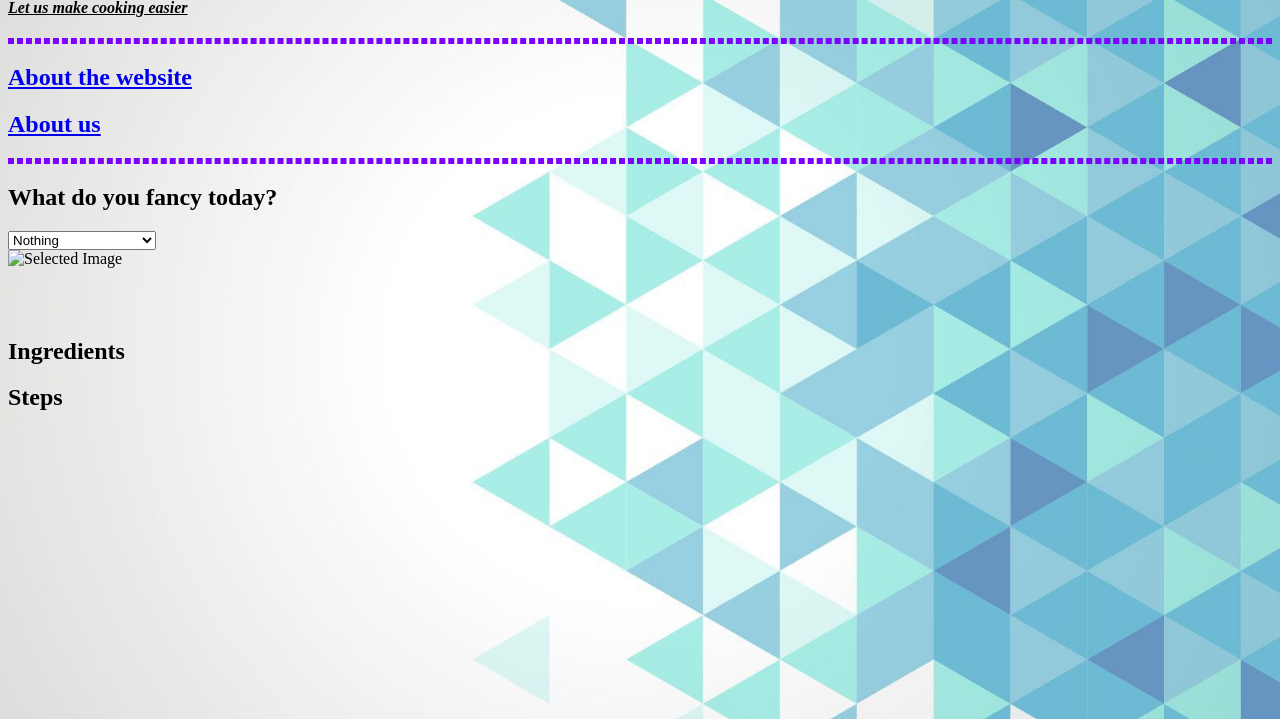
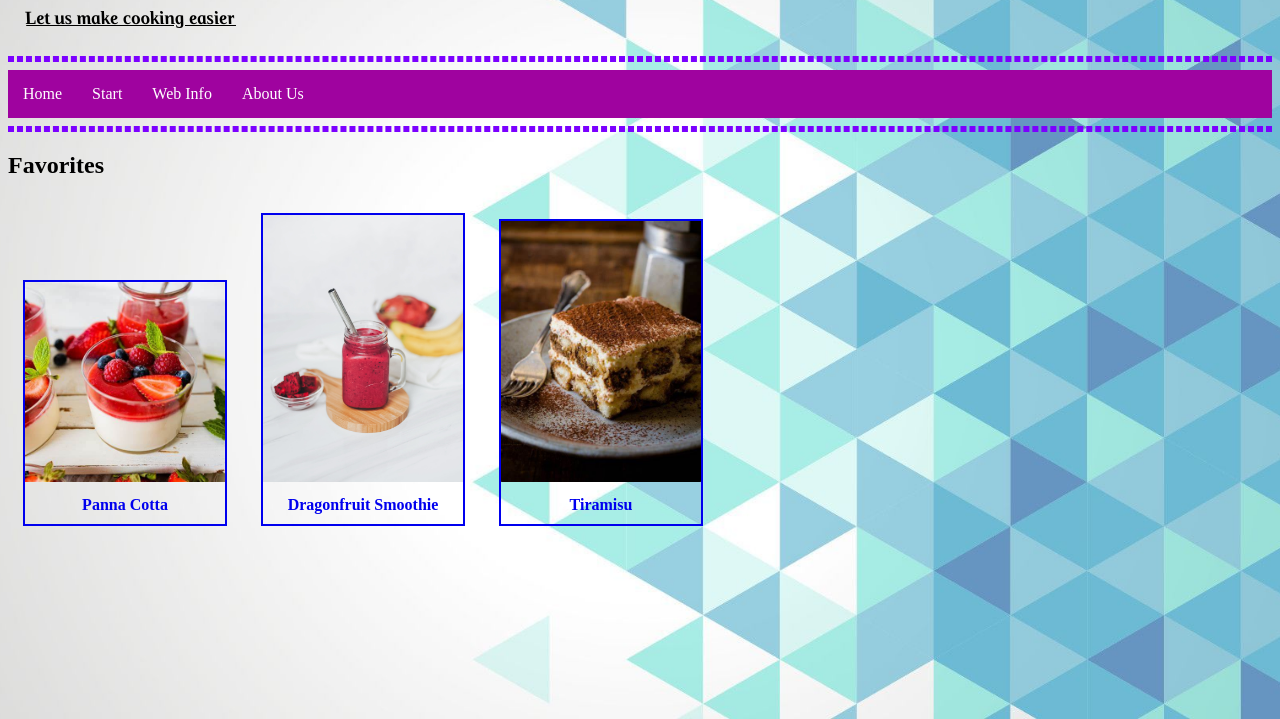
Before and after one commit to VietTrung-GGit/CookEasy, a plain HTML site: page index.html in a window 1280 px wide. Shown: the part 81-800 px from the top of the page. Drawn offline with Linux system fonts and the light colour scheme.

Commit message:
Add files via upload

```diff
--- a/index.html
+++ b/index.html
@@ -8,32 +8,53 @@
     <link rel="icon" href="images/chicken.png">
 </head>
 <body>
+    <div id="title">
+    <b><h1>Welcome to Thought for Food!</h1></b>
+    <u><i><h3>Let us make cooking easier</h3></i></u>
+    </div>
+    <hr>
+    <nav class="navbar">
+        <ul>
+            <li><a href="index.html">Home</a></li>
+            <li><a href="test.html">Start</a></li>
+            <li><a href="infoweb.html">Web Info</a></li>
+            <li><a href="infous.html">About Us</a></li>
+        </ul>
+    </nav>
 
-    <b><h1>Welcome to Thought for Food!</h1></b>
-    <u><i><h4>Let us make cooking easier</h4></i></u>
-    <hr>
-    <a href="infoweb.html">
+    <!--<a href="infoweb.html">
         <h2>About the website</h2>
     </a>
     <a href="infous.html">
         <h2>About us</h2>
-    </a>
+    </a>-->
     <hr>
-    <h2>What do you fancy today?</h2>
-    <select id="Selector" >
-        <option>Nothing</option>
-        <option value="images/pink-dragon-fruit-smoothie-1.jpeg">Dragonfruit Smoothie</option>
-        <option value="images/shamrock-smoothie-1.jpeg">Shamrock Smoothie</option>
-        <option value="images/best-vegan-matcha-latte-1.jpeg">Vegan Matcha</option>
-    </select>
-    <br>
-    <img id="displayImage" src="images/" alt="Selected Image" style="width:300px;height:auto;">
-    <b><div class="display" id="displayText"></div></b>
-    <div class= "display" id="displayDesc"></div>
-    <b><h2>Ingredients</h2></b>
-    <div class="display2" id="displayIng"></div>
-    <b><h2>Steps</h2></b>
-    <div class="display2" id="displaySteps"></div>
-    <script src="script.js"></script>
+    <b><h2>Favorites</h2></b>
+    <a href="test.html"><div class="gallery">
+
+        <img src="images/pannacotta.jpg" >
+
+        <b><div class="fooddescription">Panna Cotta</div></b>
+    </div></a>
+
+    <a href="test.html"><div class="gallery">
+
+        <img src="images/pink-dragon-fruit-smoothie-1.jpeg" >
+
+        <b><div class="fooddescription">Dragonfruit Smoothie</div></b>
+    </div></a>
+
+
+    <a href="test.html"><div class="gallery">
+
+        <img src="images/tiramisu.jpg" >
+
+        <b><div class="fooddescription">Tiramisu</div></b>
+    </div></a>
+
+
+
+
+
 </body>
 </html>
--- a/script.js
+++ b/script.js
@@ -22,6 +22,16 @@ document.getElementById('Selector').addEventListener('change',function() {
             document.getElementById('displayText').innerText = "Vegan Matcha";
             document.getElementById('displayDesc').innerText = "The best creamy, clump-free vegan matcha latte that you can make at home! Don't be intimidated - this recipe is super easy and requires just 4 ingredients and 5 minutes. Never pay for overpriced matcha latte at cafes again!";
         }
+    else if (text == "Tiramisu")
+        {
+            document.getElementById('displayText').innerText = "Tiramisu";
+            document.getElementById('displayDesc').innerText = "Tiramisù, one of Italy's most recognizable sweets and frequently appears at the top of internet searches for the country’s best Italian desserts.";
+        }
+    else if (text == "Panna Cotta")
+        {
+            document.getElementById('displayText').innerText = "Panna Cotta";
+            document.getElementById('displayDesc').innerText = "One of the most beloved Italian desserts, panna cotta is rich and silky with pure dairy flavor.";
+        }
     else
     {
         document.getElementById('displayText').innerText = "";
@@ -43,6 +53,14 @@ document.getElementById('Selector').addEventListener('change',function() {
         else if (text == "Vegan Matcha")
             {
                 document.getElementById('displayIng').innerText = "1.5 tsp matcha powder\n 1 tbsp hot water\n 1 tbsp maple syrup (optional)\n 240ml oat milk\n 4-5 ice cubes";
+            }
+        else if (text == "Tiramisu")
+            {
+                document.getElementById('displayIng').innerText = "Ladyfingers\nMascarpone\nCoffee\nHeavy Whipped Cream\nGranulated Sugar\nVanilla extract\nCocoa powder";
+            }
+        else if (text == "Panna Cotta")
+            {
+                document.getElementById('displayIng').innerText = "Whipping cream\nUnflavored gelatin\nSugar\nGreek yogurt (or sour cream)\nVanilla. ";
             }
         else
         {
@@ -70,6 +88,16 @@ document.getElementById('Selector').addEventListener('change',function() {
                 document.getElementById('displaySteps').innerText = "Sift matcha powder into a small bowl.\n Add maple syrup and hot water to the bowl. Using a bamboo whisk, whisk vigorously until matcha is completely dissolved and mixture is frothy.\n In your serving cup, add ice cubes, oat milk and matcha mixture. Stir until combined.";
 
             }
+        else if (text == "Tiramisu")
+            {
+                document.getElementById('displaySteps').innerText = "Mix creamy filling.Beat the mascarpone, cream, sugar, and vanilla together until stiff peaks.\nDip lady fingers.Add the espresso and liqueur (if using) to a shallow bowl and dip the lady fingers on both sides (don't let them soak-just a quick dip!)\nLayer mascarpone. Smooth a layer of the mascarpone/whipped cream mixture on top of the lady fingers.\nRepeat.Add another layer of lady fingers (dipped in coffee and liqueur) and another layer of cheese mixture. Dust with cocoa powder.";
+
+            }
+        else if (text == "Panna Cotta")
+        {
+                document.getElementById('displaySteps').innerText = "Dissolve Gelatin: ½ cup of cream to a bowl, sprinkle gelatin over the top. Let stand for 10 minutes.\nHeat: Pour remaining 1 ½ cups cream and ½ cup of sugar into a 2-quart saucepan and cook on medium heat until sugar is dissolved and mixture is hot, but not boiling. Remove from heat.\nWhisk softened gelatin into mixture. Stir in yogurt and vanilla.\nDivide Italian panna cotta between cups, or baking molds sprayed with nonstick cooking spray if you plan to invert the panna cotta onto a plate for serving. Refrigerate for at least 5 hours or overnight.\nServe the best panna cotta recipe in dessert cups, ramekins, or for a more traditional Italian panna cotta, invert it onto a plate. Add toppings just before serving.";
+
+        }
         else
         {
             document.getElementById('displaySteps').innerText = "";
--- a/styles.css
+++ b/styles.css
@@ -19,3 +19,62 @@ hr{
 p{
     font-size:18px;
 }
+
+.navbar ul{
+    list-style-type: none;
+    background-color:rgb(159, 3, 159);
+    padding:0px;
+    margin:0px;
+    overflow: hidden;
+}
+
+.navbar a{
+    color: white;
+    text-decoration: none;
+    padding: 15px;
+    display: block;
+    text-align: center;
+}
+
+.navbar a:hover{
+    background-color:rgb(150, 128, 249);
+}
+
+.navbar li{
+    float: left;
+}
+
+
+
+.gallery{
+    display:inline-block;
+    border: 2px solid;
+    margin: 15px;
+    width: 200px;
+}
+.gallery .fooddescription{
+   padding: 10px;
+   text-align: center;
+}
+.gallery:hover{
+    border:2px solid rgb(255, 0, 98);
+}
+.gallery img{
+    width:100%;
+    height:auto;
+}
+
+
+#title{
+
+    transform: skewX(12deg) translateX(10px);
+    animation-name: slideRight;
+    animation-duration: 1s;
+    overflow-x:hidden;
+
+
+}
+
+@keyframes slideRight{
+    from{transform: translate(-100px)}
+}
```
Also changed, not shown: infous.html (+11 -3 lines), infoweb.html (+11 -3 lines), test.html (added, +43 -0 lines), images/pannacotta.jpg (added), images/tiramisu.jpg (added).
